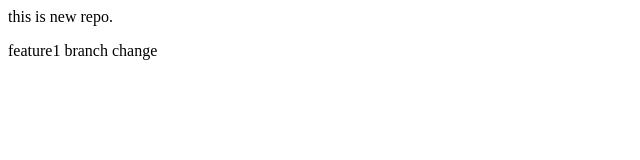
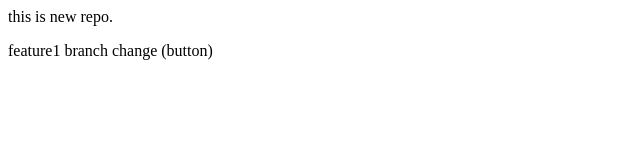
Before and after one commit to KRISHNAKANT803/localrepository, a plain HTML site: page index.html in a window 1280 px wide. Shown: the full height of the page, 0-640 px from the left. Drawn offline with Linux system fonts and the light colour scheme.

Commit message:
Add button

```diff
--- a/index.html
+++ b/index.html
@@ -1,2 +1,2 @@
 <p>this is new repo.</p>
-<p>feature1 branch change</p>
+<p>feature1 branch change (button)</p>
```
